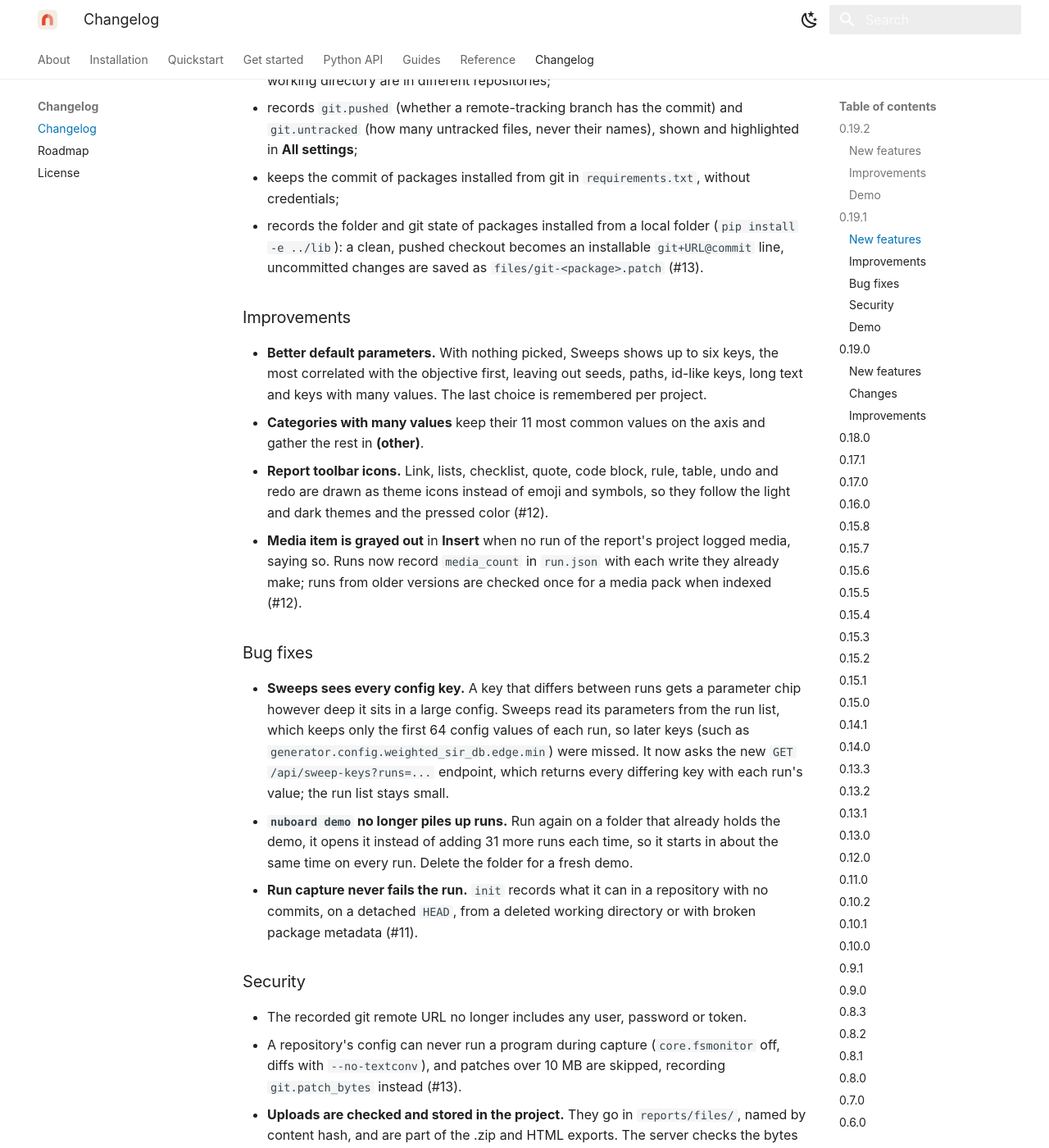
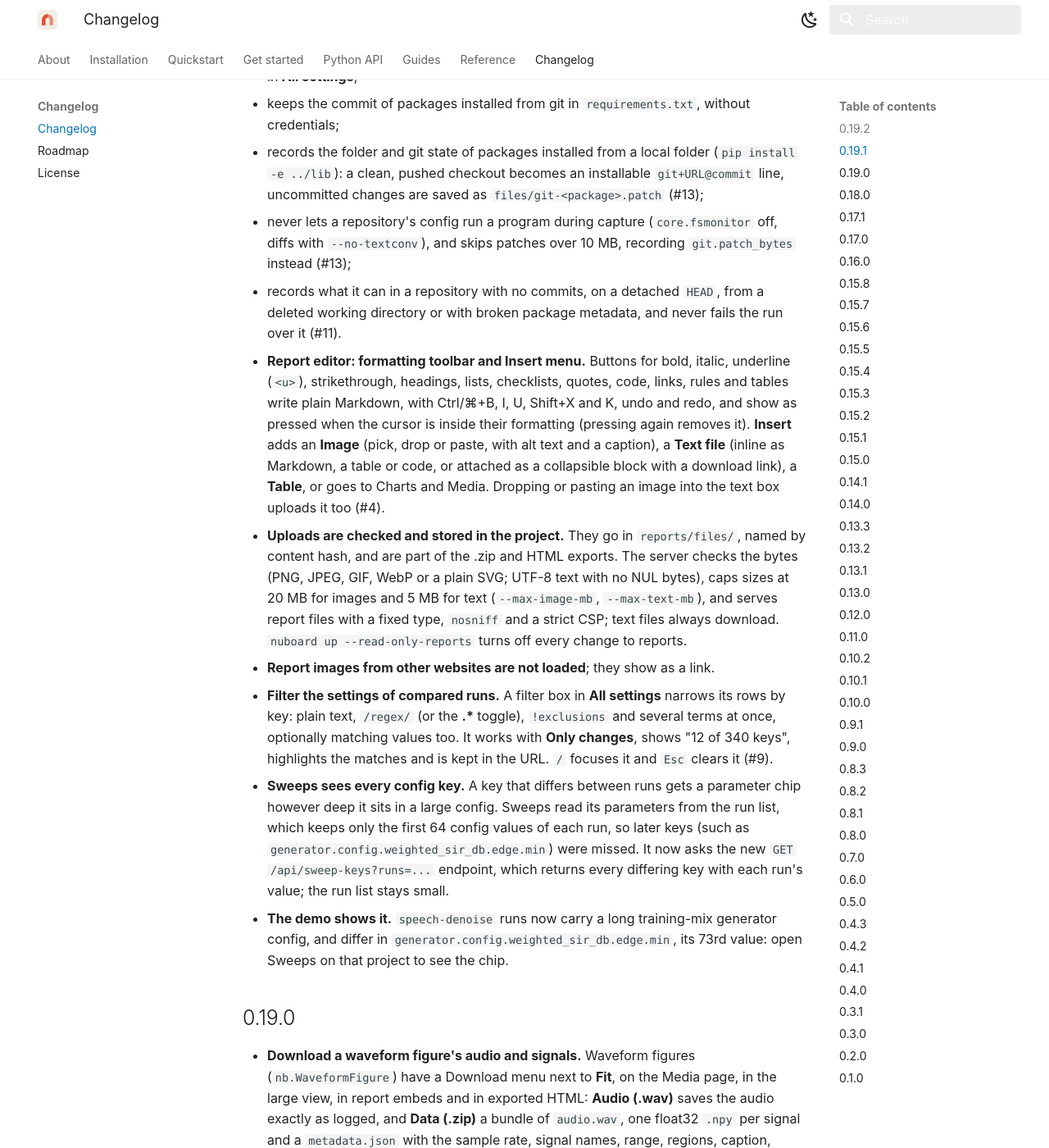
Before and after one commit to eagomez2/nuboard, an MkDocs documentation site: the page built from docs/changelog.md, in a window 1280 px wide and 1400 px high, scrolled down 2555 px. Shown: the whole window at 82% size. Built offline with MkDocs 1.6.1 and Material for MkDocs 9.7.7, drawn with Linux system fonts in a browser that asks for light colours; some of the changed text lies outside the part shown.

Commit message:
Revert "Group the 0.19.x changelog entries by category"
This reverts commit 1d66422af76512fac9a4d6bc8d52cfc7ea735efa.

```diff
--- a/docs/changelog.md
+++ b/docs/changelog.md
@@ -1,8 +1,6 @@
 # Changelog
 
 ## 0.19.2
-
-### New features
 
 - **`nuboard merge SRC DEST`** merges a project logged on two machines into
   one folder. It shows the full plan first (runs to copy, identical items,
@@ -13,56 +11,63 @@
   is copied next to DEST's. `--dry-run`, `--yes`, `--json`, `-v`,
   `--project` and `--include-running` (#16). See
   [Working on several machines](guide/machines.md).
-- **Datasets as Sweeps parameters.** The artifact versions each run used are
-  parameters named `inputs.<artifact>` (`v1`, `v2`), so runs can be compared
-  by data version without copying it into the config (#14).
-- **Split a list into element axes.** A list of plain values with one length
-  in every run can be split in the picker into `key[0]`, `key[1]`, ..., kept
-  in the URL as `split=` (#14).
+
+- **TensorBoard import: videos and meshes.** `import-tensorboard` now imports
+  `add_video` clips (animated GIFs) as videos and `add_mesh` summaries as
+  point clouds with their colors, instead of an image and a skipped plugin.
 - **Small charts show values on hover.** Hovering a chart in the **All
   scalars** grid shows each run's value at the cursor, best first, up to eight
   and "+N more" (#3).
 - **A pinned step shows on every chart.** While the main chart is pinned,
   every small chart draws a dashed line at that step with a dot on each
   curve, and hovering one shows its values there (#3).
+- **Full scalar names under small charts**, wrapping instead of cut off;
+  **Full names** in the display row turns them off (#3).
 - **Timeline hover cards in reports.** A Timeline snapshot in a report shows
   the Timeline page's hover card on each bar (name, id, status, project,
   start, duration, alerts) in the preview and in exported HTML, instead of a
   slow browser tooltip; in NuBoard, clicking a bar opens the run (#3).
-- **TensorBoard import: videos and meshes.** `import-tensorboard` now imports
-  `add_video` clips (animated GIFs) as videos and `add_mesh` summaries as
-  point clouds with their colors, instead of an image and a skipped plugin.
-
-### Improvements
-
-- **Readable list and dict values in Sweeps.** Axis labels, scatter labels and
-  the Best runs table show only what differs between values (`[0]=0.08`,
-  `flip, mixup`, `[1].dim=512`), with the full value on hover and, on click,
-  pretty-printed with a **Copy** button (#14).
-- **Full scalar names under small charts**, wrapping instead of cut off;
-  **Full names** in the display row turns them off (#3).
 - **More room for reports.** A report with text opens in **Preview** (the
   view you pick is remembered). The report list and the **Workspace** list on
   the Runs page fold into a thin bar with their button or `[`, remembered per
   browser (#3).
 
-### Demo
-
-- Half of the `llm-pretrain` sweep trains on the older `fineweb-edu:v1` (a
-  little worse), and `vit-ablations` runs have list-valued `transforms` and
-  `crop_scale` settings. Delete an existing demo folder to get the new data.
+- **Datasets as Sweeps parameters.** The artifact versions each run used are
+  parameters named `inputs.<artifact>` (`v1`, `v2`), so runs can be compared
+  by data version without copying it into the config (#14).
+- **Readable list and dict values in Sweeps.** Axis labels, scatter labels and
+  the Best runs table show only what differs between values (`[0]=0.08`,
+  `flip, mixup`, `[1].dim=512`), with the full value on hover and, on click,
+  pretty-printed with a **Copy** button (#14).
+- **Split a list into element axes.** A list of plain values with one length
+  in every run can be split in the picker into `key[0]`, `key[1]`, ..., kept
+  in the URL as `split=` (#14).
+- **The demo shows them.** Half of the `llm-pretrain` sweep trains on the
+  older `fineweb-edu:v1` (a little worse), and `vit-ablations` runs have
+  list-valued `transforms` and `crop_scale` settings. Delete an existing demo
+  folder to get the new data.
 
 ## 0.19.1
-
-### New features
 
 - **Sweeps parameter picker.** **Parameters** opens a searchable list of every
   differing key, grouped by prefix, with its type, number of values and
   correlation with the objective. Chosen keys are chips you can drag to
   reorder and remove with **×**. **Clear all** and **Reset to defaults** are
   in the list.
+- **Better default parameters.** With nothing picked, Sweeps shows up to six
+  keys, the most correlated with the objective first, leaving out seeds,
+  paths, id-like keys, long text and keys with many values. The last choice is
+  remembered per project.
 - **Hide rules for Sweeps.** A project can hide keys from the picker with a
   filter such as `!seed !.path`, saved in `<project>/sweeps.json`.
+- **Categories with many values** keep their 11 most common values on the axis
+  and gather the rest in **(other)**.
+
+- **`nuboard demo` no longer piles up runs.** Run again on a folder that
+  already holds the demo, it opens it instead of adding 31 more runs each
+  time, so it starts in about the same time on every run. Delete the folder
+  for a fresh demo.
+
 - **Open selected runs in Charts and Sweeps.** The Runs selection bar has
   **Charts** and **Sweeps** next to **Media**. Charts,
   Sweeps, Media and Timeline show a **Showing N selected runs** banner while
@@ -70,6 +75,7 @@
   **Show all**; **Clear selection** also drops it from the URL (#7). A run
   opened for inspection (or the runs being compared) has the same **Charts**,
   **Sweeps** and **Media** buttons after its tabs.
+
 - **Report picker.** The **Report** field of **Add to a report** (every
   bookmark button, and **Add N to report** on Media) lists the project's
   reports as soon as it is focused, newest first, with their titles and file
@@ -83,22 +89,17 @@
   `[caption](files/<hash>.wav)`. It plays with the waveform player in the
   preview, is copied by the .zip export and embedded in the HTML export with
   the player chosen there (#12).
-- **Report editor: formatting toolbar and Insert menu.** Buttons for bold,
-  italic, underline (`<u>`), strikethrough, headings, lists, checklists,
-  quotes, code, links, rules and tables write plain Markdown, with Ctrl/⌘+B,
-  I, U, Shift+X and K, undo and redo, and show as pressed when the cursor is
-  inside their formatting (pressing again removes it). **Insert** adds an
-  **Image** (pick, drop or paste, with alt text and a caption), a **Text file**
-  (inline as Markdown, a table or code, or attached as a collapsible block with
-  a download link), a **Table**, or goes to Charts and Media. Dropping or
-  pasting an image into the text box uploads it too (#4).
-- **Filter the settings of compared runs.** A filter box in **All settings**
-  narrows its rows by key: plain text, `/regex/` (or the **.\*** toggle),
-  `!exclusions` and several terms at once, optionally matching values too. It
-  works with **Only changes**, shows "12 of 340 keys", highlights the matches
-  and is kept in the URL. `/` focuses it and `Esc` clears it (#9).
+- **Report toolbar icons.** Link, lists, checklist, quote, code block, rule,
+  table, undo and redo are drawn as theme icons instead of emoji and symbols,
+  so they follow the light and dark themes and the pressed color (#12).
+- **Media item is grayed out** in **Insert** when no run of the report's
+  project logged media, saying so. Runs now record `media_count` in
+  `run.json` with each write they already make; runs from older versions are
+  checked once for a media pack when indexed (#12).
+
 - **Reproducibility.** A new [guide](guide/reproducibility.md) explains what a
   run records, how to replay it, and what is not covered. `init` now:
+  - removes any user, password or token from the recorded git remote URL;
   - records the repository of your code: `code_dir=` if given, else the
     running script's folder, else the working directory (`git.source`), with
     a warning when the script and the working directory are in different
@@ -111,47 +112,22 @@
   - records the folder and git state of packages installed from a local
     folder (`pip install -e ../lib`): a clean, pushed checkout becomes an
     installable `git+URL@commit` line, uncommitted changes are saved as
-    `files/git-<package>.patch` (#13).
-
-### Improvements
-
-- **Better default parameters.** With nothing picked, Sweeps shows up to six
-  keys, the most correlated with the objective first, leaving out seeds,
-  paths, id-like keys, long text and keys with many values. The last choice is
-  remembered per project.
-- **Categories with many values** keep their 11 most common values on the axis
-  and gather the rest in **(other)**.
-- **Report toolbar icons.** Link, lists, checklist, quote, code block, rule,
-  table, undo and redo are drawn as theme icons instead of emoji and symbols,
-  so they follow the light and dark themes and the pressed color (#12).
-- **Media item is grayed out** in **Insert** when no run of the report's
-  project logged media, saying so. Runs now record `media_count` in
-  `run.json` with each write they already make; runs from older versions are
-  checked once for a media pack when indexed (#12).
-
-### Bug fixes
-
-- **Sweeps sees every config key.** A key that differs between runs gets a
-  parameter chip however deep it sits in a large config. Sweeps read its
-  parameters from the run list, which keeps only the first 64 config values of
-  each run, so later keys (such as
-  `generator.config.weighted_sir_db.edge.min`) were missed. It now asks the new
-  `GET /api/sweep-keys?runs=...` endpoint, which returns every differing key
-  with each run's value; the run list stays small.
-- **`nuboard demo` no longer piles up runs.** Run again on a folder that
-  already holds the demo, it opens it instead of adding 31 more runs each
-  time, so it starts in about the same time on every run. Delete the folder
-  for a fresh demo.
-- **Run capture never fails the run.** `init` records what it can in a
-  repository with no commits, on a detached `HEAD`, from a deleted working
-  directory or with broken package metadata (#11).
-
-### Security
-
-- The recorded git remote URL no longer includes any user, password or token.
-- A repository's config can never run a program during capture
-  (`core.fsmonitor` off, diffs with `--no-textconv`), and patches over 10 MB
-  are skipped, recording `git.patch_bytes` instead (#13).
+    `files/git-<package>.patch` (#13);
+  - never lets a repository's config run a program during capture
+    (`core.fsmonitor` off, diffs with `--no-textconv`), and skips patches over
+    10 MB, recording `git.patch_bytes` instead (#13);
+  - records what it can in a repository with no commits, on a detached
+    `HEAD`, from a deleted working directory or with broken package
+    metadata, and never fails the run over it (#11).
+- **Report editor: formatting toolbar and Insert menu.** Buttons for bold,
+  italic, underline (`<u>`), strikethrough, headings, lists, checklists,
+  quotes, code, links, rules and tables write plain Markdown, with Ctrl/⌘+B,
+  I, U, Shift+X and K, undo and redo, and show as pressed when the cursor is
+  inside their formatting (pressing again removes it). **Insert** adds an
+  **Image** (pick, drop or paste, with alt text and a caption), a **Text file**
+  (inline as Markdown, a table or code, or attached as a collapsible block with
+  a download link), a **Table**, or goes to Charts and Media. Dropping or
+  pasting an image into the text box uploads it too (#4).
 - **Uploads are checked and stored in the project.** They go in
   `reports/files/`, named by content hash, and are part of the .zip and HTML
   exports. The server checks the bytes (PNG, JPEG, GIF, WebP or a plain SVG;
@@ -160,16 +136,23 @@
   fixed type, `nosniff` and a strict CSP; text files always download.
   `nuboard up --read-only-reports` turns off every change to reports.
 - **Report images from other websites are not loaded**; they show as a link.
-
-### Demo
-
-- `speech-denoise` runs now carry a long training-mix generator config, and
-  differ in `generator.config.weighted_sir_db.edge.min`, its 73rd value: open
-  Sweeps on that project to see the chip.
+- **Filter the settings of compared runs.** A filter box in **All settings**
+  narrows its rows by key: plain text, `/regex/` (or the **.\*** toggle),
+  `!exclusions` and several terms at once, optionally matching values too. It
+  works with **Only changes**, shows "12 of 340 keys", highlights the matches
+  and is kept in the URL. `/` focuses it and `Esc` clears it (#9).
+- **Sweeps sees every config key.** A key that differs between runs gets a
+  parameter chip however deep it sits in a large config. Sweeps read its
+  parameters from the run list, which keeps only the first 64 config values of
+  each run, so later keys (such as
+  `generator.config.weighted_sir_db.edge.min`) were missed. It now asks the new
+  `GET /api/sweep-keys?runs=...` endpoint, which returns every differing key
+  with each run's value; the run list stays small.
+- **The demo shows it.** `speech-denoise` runs now carry a long training-mix
+  generator config, and differ in `generator.config.weighted_sir_db.edge.min`,
+  its 73rd value: open Sweeps on that project to see the chip.
 
 ## 0.19.0
-
-### New features
 
 - **Download a waveform figure's audio and signals.** Waveform figures
   (`nb.WaveformFigure`) have a Download menu next to **Fit**, on the Media
@@ -178,19 +161,13 @@
   bundle of `audio.wav`, one float32 `.npy` per signal and a `metadata.json`
   with the sample rate, signal names, range, regions, caption, notes, run, key
   and step. The raw item, which no other tool could open, is no longer offered.
+- **The report .zip export writes the same bundle** for a waveform figure,
+  instead of a `.wav` and a `-signals.csv` that lost the regions and range and
+  grew to millions of rows for long clips.
 - **`nb.WaveformFigure.load(path)`** rebuilds a figure from a bundle; logging
   it again stores an identical figure. **`run.waveform(key, step)`** in the
   analysis API returns `(audio, sample_rate, signals, meta)` without
   downloading.
-
-### Changes
-
-- **The report .zip export writes the same bundle** for a waveform figure,
-  instead of a `.wav` and a `-signals.csv` that lost the regions and range and
-  grew to millions of rows for long clips.
-
-### Improvements
-
 - Other media downloaded from their card get a file name extension from their
   type (`.png`, `.wav`, `.json`, ...).
 
```
